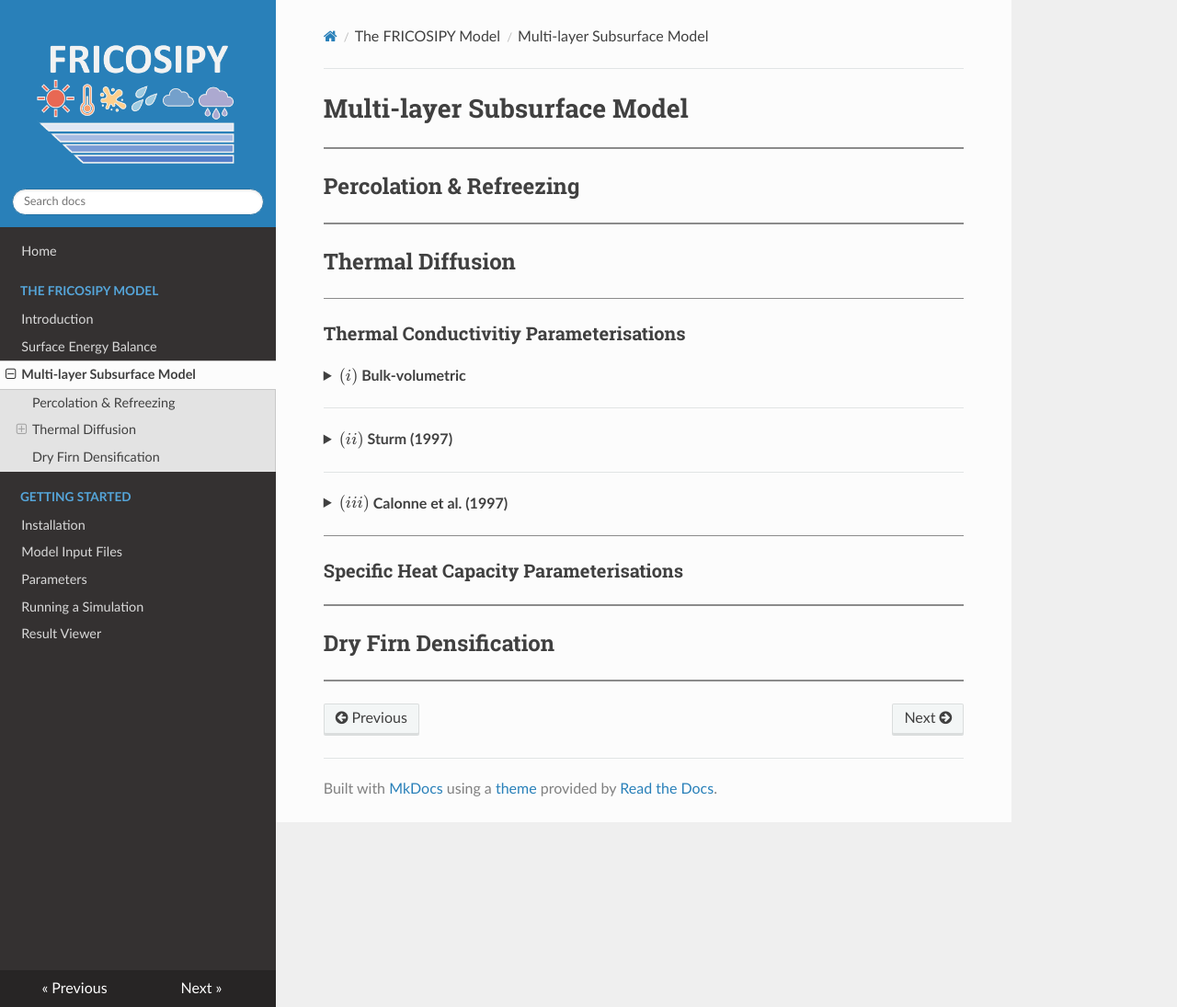
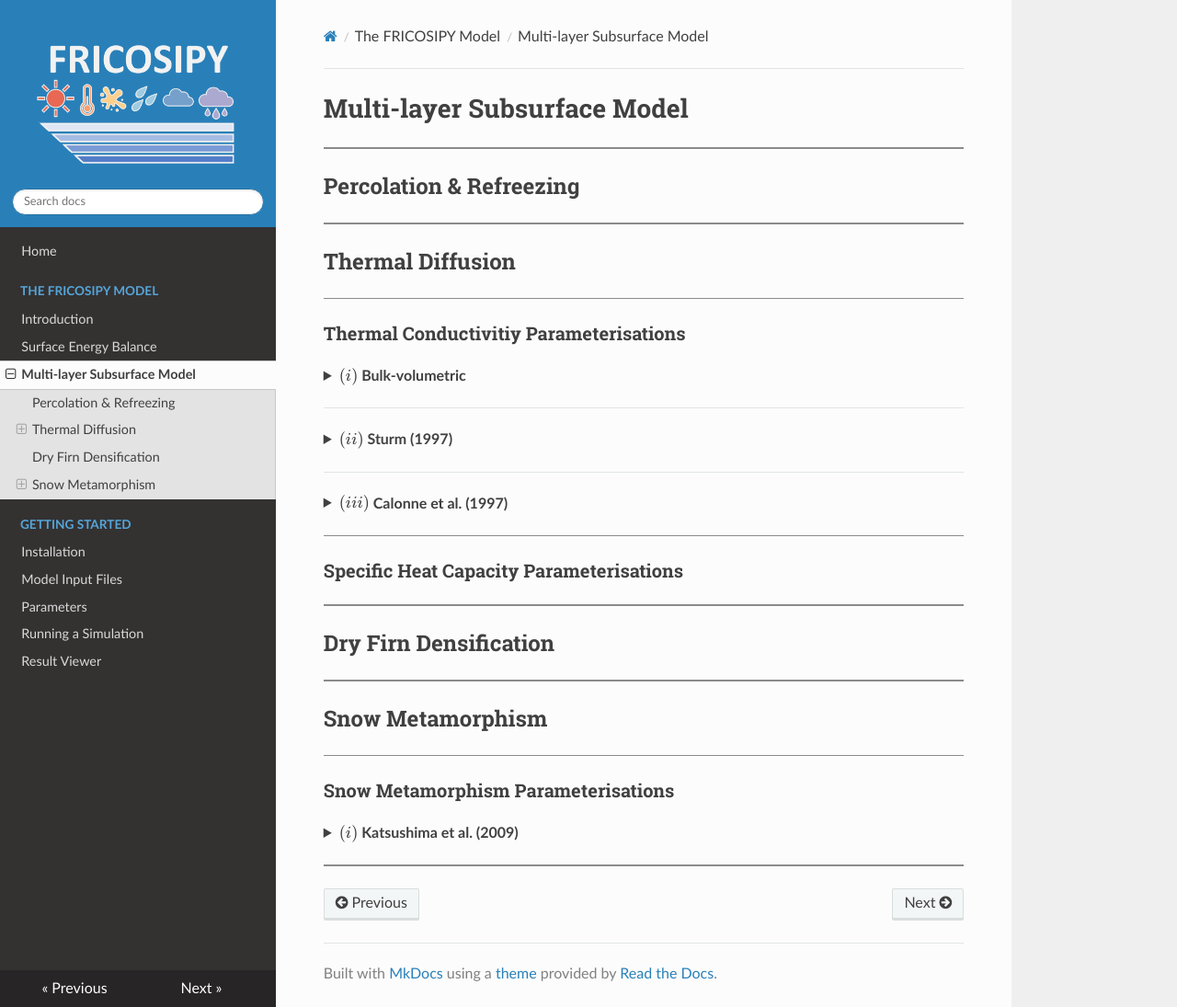
Before and after one commit to MarcusGastaldello/FRICOSIPY, an MkDocs documentation site: the page built from docs/subsurface_model.md, in a window 1280 px wide and 1095 px high. Shown: the whole window at 92% size. Built offline with MkDocs 1.6.1, drawn with Linux system fonts in a browser that asks for light colours; nearby versions of some CDN libraries.

Commit message:
Add section on Snow Metamorphism

```diff
--- a/docs/subsurface_model.md
+++ b/docs/subsurface_model.md
@@ -35,3 +35,13 @@
 ## Dry Firn Densification
 
 <hr style="height:2px; background-color:#8b8b8b; border:none;" />
+
+## Snow Metamorphism
+
+<hr style="height:1px; background-color:#8b8b8b; border:none;" />
+
+### Snow Metamorphism Parameterisations
+
+??? "**$(i)$ Katsushima et al. (2009)**"
+
+<hr style="height:2px; background-color:#8b8b8b; border:none;" />
```
